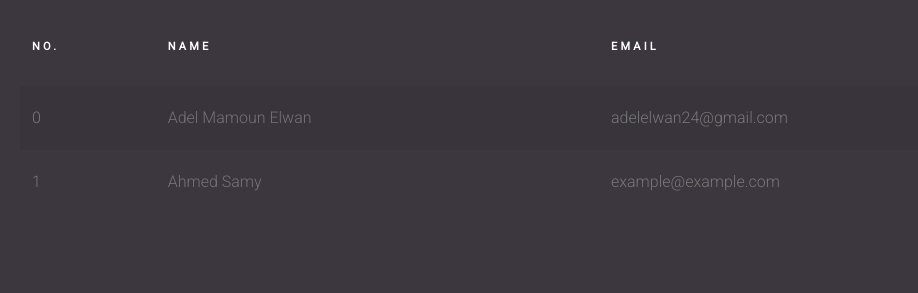
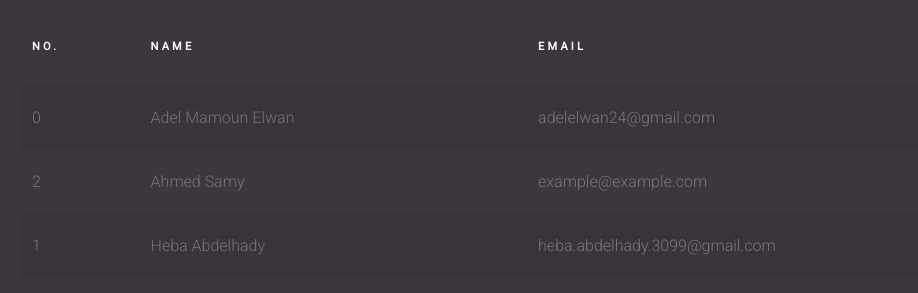
Before and after one commit to Ahmedsamymahrous/ITI-AI-Mans-Git, a plain HTML site: page index.html in a window 1280 px wide. Shown: the part 317-610 px from the top of the page, without its empty margins (65-983 px from the left). Drawn offline with Linux system fonts and the light colour scheme.

Commit message:
Add <Heba Abdelhady> in the table

```diff
--- a/index.html
+++ b/index.html
@@ -40,11 +40,17 @@
             </tr>
             <!-- copy from here -->
             <tr scope="row">
-              <td>1</td>
+              <td>2</td>
               <td><a href="#">Ahmed Samy</a></td>
               <td>example@example.com</td>
             </tr>
+            <tr scope="row">
+              <td>1</td>
+              <td><a href="#">Heba Abdelhady</a></td>
+              <td>heba.abdelhady.3099@gmail.com</td>
+             </tr>
             <!-- to here -->
+
 
             </tbody>
           </table>
```
